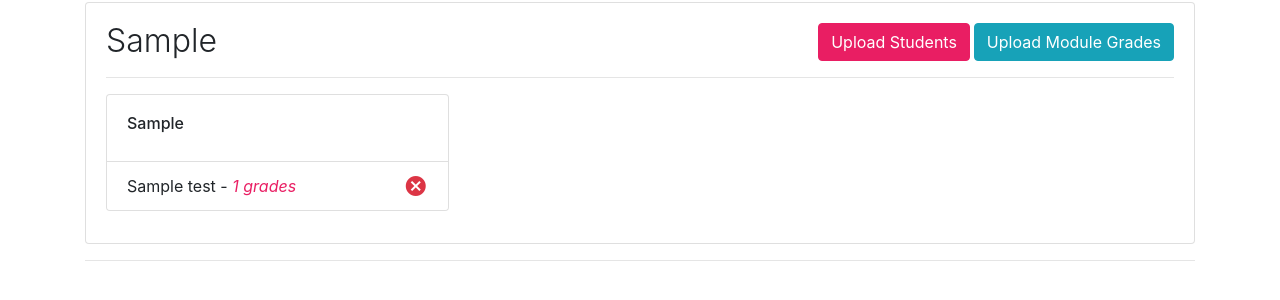
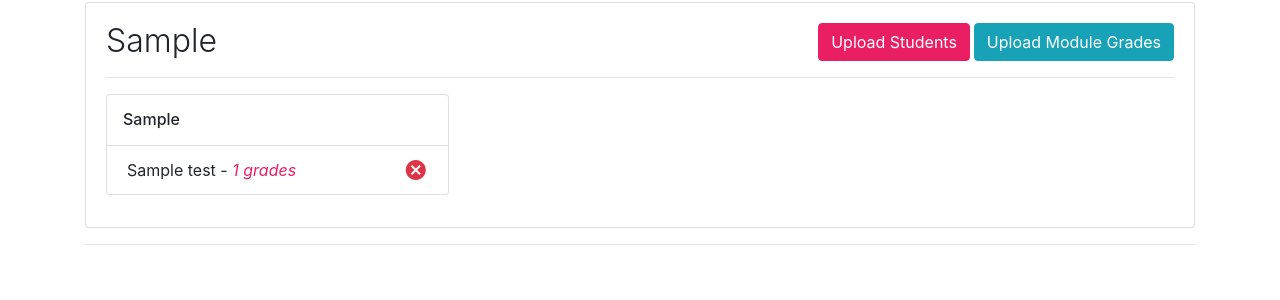
Before and after one commit to tkerkhoven/Seth, a Django app: template Seth/dashboard/templates/dashboard/index.html in a window 1280 px wide. Shown: the part 68-368 px from the top of the page. Run offline with Django 3.2, Linux system fonts and the light colour scheme; the template is opened without the code that fills it: most values are stand-ins (such as "Sample title", 1, 10 or a date in 2020); parts of the project's set-up code (start-up, migrations or seed data) failed here and were passed over; some libraries are stand-ins or nearby versions.

```diff
--- a/Seth/dashboard/templates/dashboard/index.html
+++ b/Seth/dashboard/templates/dashboard/index.html
@@ -33,7 +33,7 @@
                                 <div class="card-columns">
                                     {% for module_part in module_ed.modulepart_set.all %}
                                         <div class="card">
-                                            <div class="card-body">
+                                            <div class="card-body px-3 pb-2 pt-3">
                                                 <h6>{{ module_part }}</h6>
                                             </div>
                                             <ul class="list-group list-group-flush">
```
